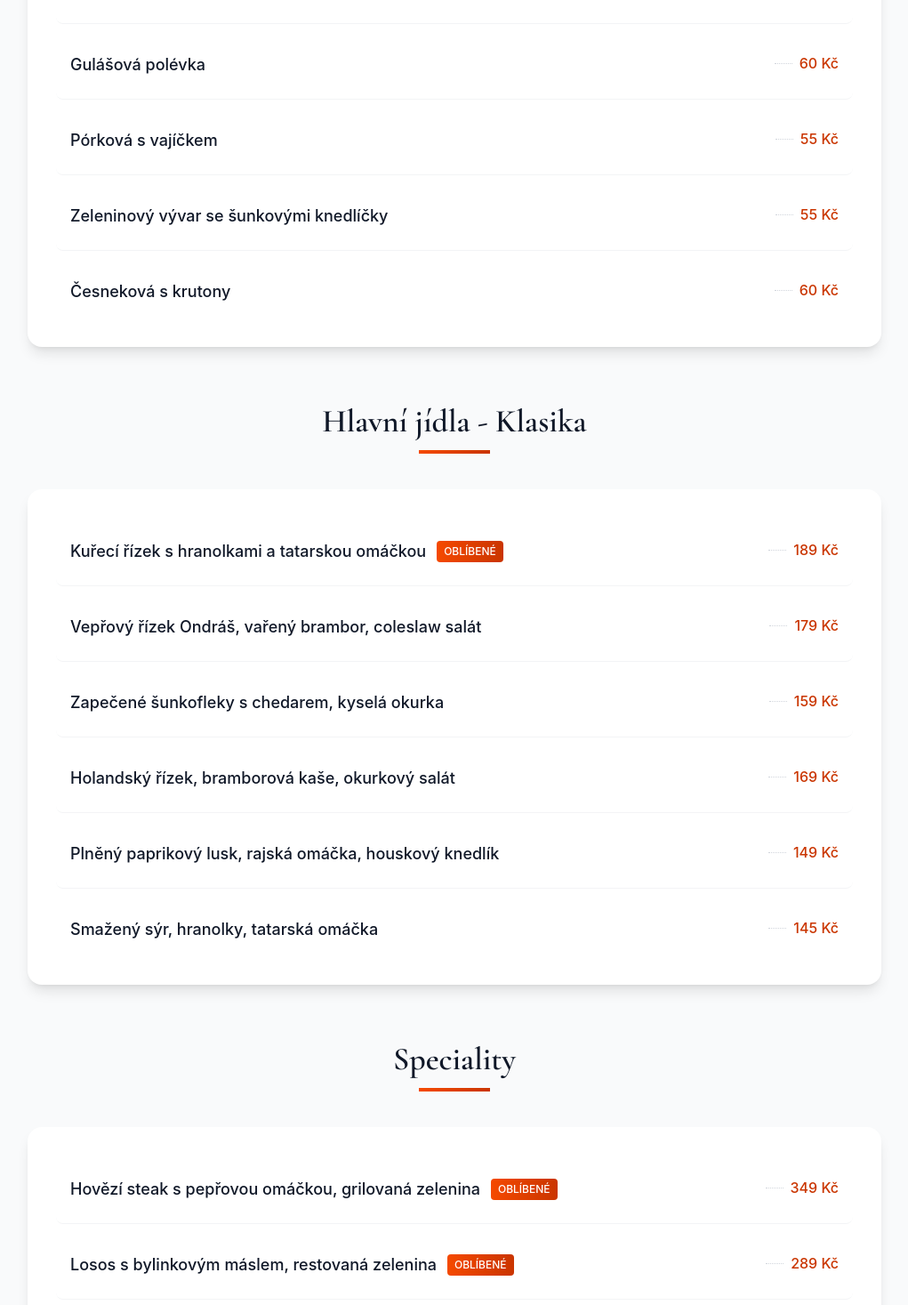
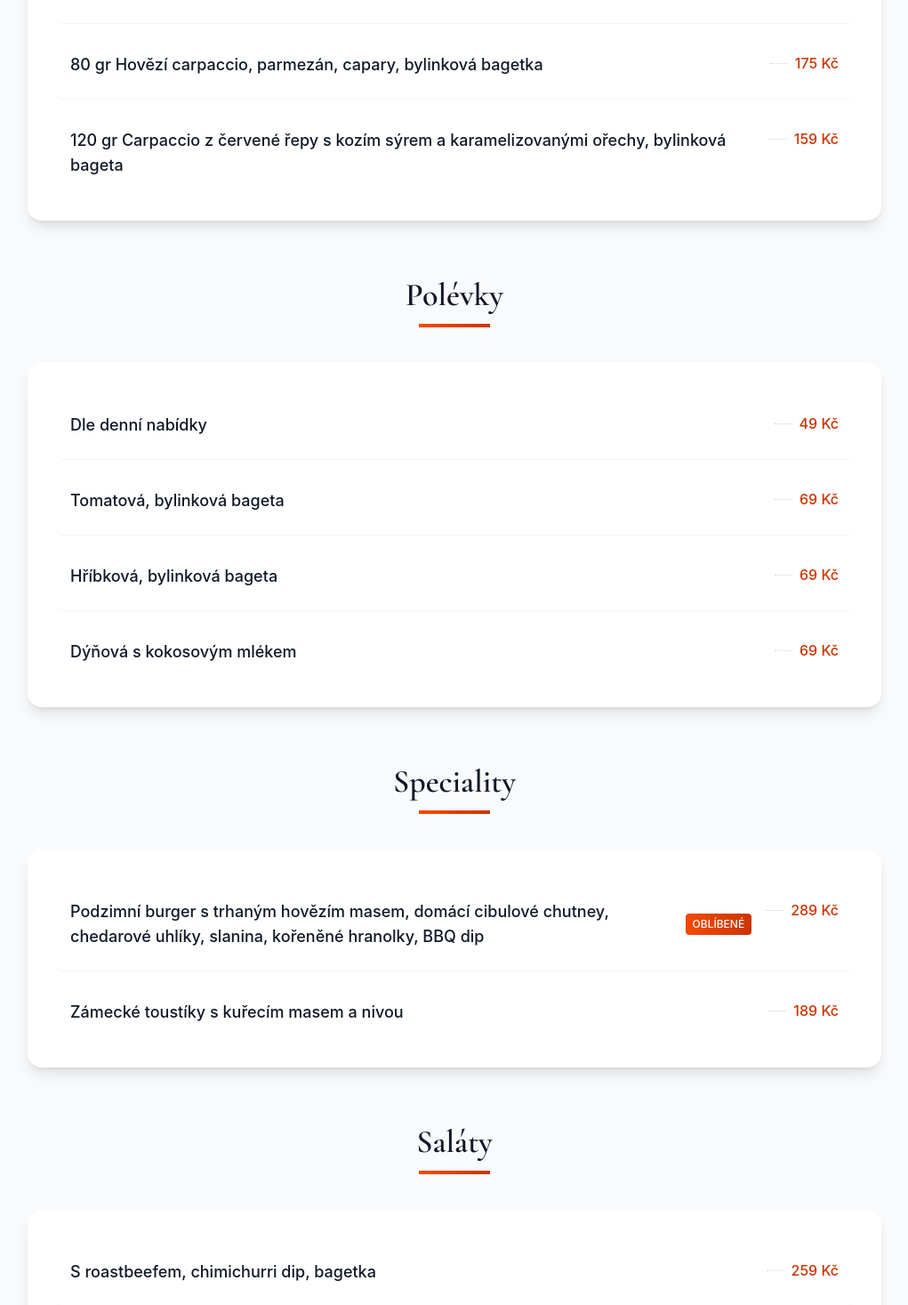
Before and after one commit to mesconliska-maker/Z-meck-restaurace, a React (Vite) app: page /menu in a window 1280 px wide. Shown: the part 743-2210 px from the top of the page at 89% size, without its empty margins (129-1150 px from the left). Built offline with nearby package versions, Linux system fonts and the light colour scheme.

Commit message:
Update Menu.tsx

```diff
--- a/src/app/pages/Menu.tsx
+++ b/src/app/pages/Menu.tsx
@@ -4,71 +4,124 @@ import { ImageWithFallback } from "../components/figma/ImageWithFallback";
 const menuCategories = [
   {
     id: 1,
-    name: "Polévky",
+    name: "Studené předkrmy",
     items: [
-      { name: "Masový vývar se zeleninou a játrovými knedlíčky", price: "55 Kč" },
-      { name: "Krkonošská zelňačka", price: "55 Kč" },
-      { name: "Gulášová polévka", price: "60 Kč" },
-      { name: "Pórková s vajíčkem", price: "55 Kč" },
-      { name: "Zeleninový vývar se šunkovými knedlíčky", price: "55 Kč" },
-      { name: "Česneková s krutony", price: "60 Kč" }
+      { name: "100 gr Domácí hovězí roastbeef, aioli dip, kapary, bagetka", price: "175 Kč" },
+      { name: "100 gr Tatarský biftek, 3 ks topinek", price: "175 Kč" },
+      { name: "80 gr Hovězí carpaccio, parmezán, capary, bylinková bagetka", price: "175 Kč" },
+      { name: "120 gr Carpaccio z červené řepy s kozím sýrem a karamelizovanými ořechy, bylinková bageta", price: "159 Kč" }
     ]
   },
   {
     id: 2,
-    name: "Hlavní jídla - Klasika",
+    name: "Polévky",
     items: [
-      { name: "Kuřecí řízek s hranolkami a tatarskou omáčkou", price: "189 Kč", popular: true },
-      { name: "Vepřový řízek Ondráš, vařený brambor, coleslaw salát", price: "179 Kč" },
-      { name: "Zapečené šunkofleky s chedarem, kyselá okurka", price: "159 Kč" },
-      { name: "Holandský řízek, bramborová kaše, okurkový salát", price: "169 Kč" },
-      { name: "Plněný paprikový lusk, rajská omáčka, houskový knedlík", price: "149 Kč" },
-      { name: "Smažený sýr, hranolky, tatarská omáčka", price: "145 Kč" }
+      { name: "Dle denní nabídky", price: "49 Kč" },
+      { name: "Tomatová, bylinková bageta", price: "69 Kč" },
+      { name: "Hříbková, bylinková bageta", price: "69 Kč" },
+      { name: "Dýňová s kokosovým mlékem", price: "69 Kč" }
     ]
   },
   {
     id: 3,
     name: "Speciality",
     items: [
-      { name: "Hovězí steak s pepřovou omáčkou, grilovaná zelenina", price: "349 Kč", popular: true },
-      { name: "Losos s bylinkovým máslem, restovaná zelenina", price: "289 Kč", popular: true },
-      { name: "Pečené králičí stehno, špenát, špekový bramborový knedlík", price: "249 Kč" },
-      { name: "Tajemství trhanovského zámku, domácí bramborové plátky, tatarka", price: "269 Kč" },
-      { name: "Kuřecí medailonky s pikantní hořčičnou omáčkou, divoká rýže", price: "199 Kč" },
-      { name: "Pečená kuřecí roláda, pařížský brambor s bylinkami, dijonský dip", price: "189 Kč" }
+      { name: "Podzimní burger s trhaným hovězím masem, domácí cibulové chutney, chedarové uhlíky, slanina, kořeněné hranolky, BBQ dip", price: "289 Kč", popular: true },
+      { name: "Zámecké toustíky s kuřecím masem a nivou", price: "189 Kč" }
     ]
   },
   {
     id: 4,
     name: "Saláty",
     items: [
-      { name: "Zeleninový salát s caesar dresinkem a kuřecím masem, slaninový chips, parmezán, bageta", price: "169 Kč" },
-      { name: "Salát s kuřecími nugetkami a domácím dresinkem", price: "159 Kč" },
-      { name: "Řecký salát s fetou, olivami a zeleninou", price: "149 Kč" },
-      { name: "Teplý kozí sýr na salátu s medovou zálivkou", price: "179 Kč" }
+      { name: "S roastbeefem, chimichurri dip, bagetka", price: "259 Kč" },
+      { name: "S rozpečeným hermelínem, karamelizované ořechy, vinaigrette, bylinková bageta", price: "249 Kč" },
+      { name: "S kuřecím masem, slaninový chips, parmezán, caesar dresink a bylinková bageta", price: "249 Kč", popular: true },
+      { name: "S kuřecím masem a zámeckým dipem, bylinková bageta", price: "239 Kč" }
     ]
   },
   {
     id: 5,
-    name: "Dezerty",
+    name: "Bezmasá jídla",
     items: [
-      { name: "Domácí jablečný závin se šlehačkou", price: "75 Kč" },
-      { name: "Palačinky s čokoládou a šlehačkou", price: "85 Kč" },
-      { name: "Crème brûlée", price: "95 Kč" },
-      { name: "Tiramisu", price: "95 Kč" },
-      { name: "Zmrzlinový pohár s ovocem", price: "89 Kč" }
+      { name: "100 gr Smažený sýr, tatarka", price: "159 Kč" },
+      { name: "150 gr Rozpečený hermelín, restovaná cherry rajčátka s pařížským bramborem na cibulce a hráškovými lusky, Jack Daniels dip", price: "189 Kč" },
+      { name: "200 gr Smažený sýrový talíř (eidam, niva, balkánský sýr, hermelín), spousta čerstvé zeleniny, bylinkový dip, brusinky", price: "229 Kč" }
     ]
   },
   {
     id: 6,
-    name: "Nápoje",
+    name: "Ryby",
     items: [
-      { name: "Čepované pivo 0,5l", price: "45 Kč" },
-      { name: "Víno bílé/červené 0,2l", price: "55 Kč" },
-      { name: "Domácí limonáda 0,4l", price: "65 Kč" },
-      { name: "Káva espresso", price: "45 Kč" },
-      { name: "Cappuccino", price: "55 Kč" },
-      { name: "Nealko nápoje 0,3l", price: "35 Kč" }
+      { name: "200 gr Losos filet s limetkovou omáčkou a červeným pepřem, grilovaný pórek s cherry rajčátky a hráškovými lusky, batátové hranolky", price: "319 Kč", popular: true },
+      { name: "200 gr Losos filet s bylinkovým máslem a spoustou čerstvé zeleniny, chimichurri dip", price: "299 Kč" }
+    ]
+  },
+  {
+    id: 7,
+    name: "Drůbež",
+    items: [
+      { name: "200 gr Sweet chilli kuřecí medailonky s grilovanou zeleninou, cibulové kroužky, aioli dip", price: "259 Kč" },
+      { name: "200 gr Kachní prso se švestkovou omáčkou, šťouchaný slaninový brambor", price: "279 Kč", popular: true },
+      { name: "200 gr Kuřecí steak s bylinkovým máslem, spousta čerstvé zeleniny, chipotle majonéza a chimichurri dip", price: "259 Kč" },
+      { name: "200 gr Smažený kuřecí řízek obalený v sezamu", price: "189 Kč" },
+      { name: "200 gr Mini bramborové noky s kuřecím masem, cherry rajčátky, mozzarellou a jemnou tomatovou omáčkou", price: "249 Kč" },
+      { name: "200 gr Kuřecí jehla s parmskou šunkou, podzimní grilovaná zelenina, jemná vinná omáčka, pikantní hranolky", price: "269 Kč" }
+    ]
+  },
+  {
+    id: 8,
+    name: "Vepřové maso",
+    items: [
+      { name: "200 gr Vepřové medailonky s hříbkovou omáčkou", price: "259 Kč" },
+      { name: "200 gr Špalíček z vepřové panenky na liškách, slaninové hráškové lusky, demi glace, cibulové kroužky, aioli dip", price: "299 Kč", popular: true },
+      { name: "200 gr Podzimní špalíček z vepřové panenky na zeleném pepři, grilovaná zelenina, cibulové chutney, aioli dip", price: "299 Kč" },
+      { name: "200 gr Řízečky z vepřové panenky v panko strouhance, šťouchaný slaninový brambor, zelný salát s křenem", price: "299 Kč" },
+      { name: "200 gr Smažený vepřový řízek", price: "189 Kč" }
+    ]
+  },
+  {
+    id: 9,
+    name: "Hovězí maso",
+    items: [
+      { name: "200 gr Hovězí steak na zeleném pepři, hráškové lusky se slaninou, cibulové kroužky, aioli dip", price: "379 Kč", popular: true }
+    ]
+  },
+  {
+    id: 10,
+    name: "Přílohy",
+    items: [
+      { name: "180 gr Hranolky s chedarovým přelivem posypané drcenou cibulkou se slaninou", price: "75 Kč" },
+      { name: "180 gr Batátové hranolky", price: "75 Kč" },
+      { name: "180 gr Hranolky, krokety", price: "50 Kč" },
+      { name: "150 gr Opékaný pařížský brambor", price: "50 Kč" },
+      { name: "180 gr Americký brambor", price: "50 Kč" },
+      { name: "180 gr Šťouchaný slaninový brambor", price: "50 Kč" },
+      { name: "180 gr Vařený brambor", price: "37 Kč" },
+      { name: "180 gr Bramboráčky", price: "50 Kč" },
+      { name: "150 gr Pečená zelenina", price: "69 Kč" },
+      { name: "80 gr Kečup", price: "25 Kč" },
+      { name: "80 gr Tatarská omáčka", price: "35 Kč" },
+      { name: "180 gr Zelný salát", price: "47 Kč" },
+      { name: "200 gr Míchaný salát", price: "79 Kč" }
+    ]
+  },
+  {
+    id: 11,
+    name: "Dětské jídlo",
+    items: [
+      { name: "100 gr Kuřecí řízek, hranolky, kečup", price: "179 Kč" }
+    ]
+  },
+  {
+    id: 12,
+    name: "Dezerty",
+    items: [
+      { name: "Čokoládový fondant s vanilkovou zmrzlinou", price: "105 Kč", popular: true },
+      { name: "Cheesecake s malinovou omáčkou", price: "99 Kč" },
+      { name: "Horké maliny", price: "99 Kč" },
+      { name: "Palačinky s pistáciovým krémem, čokoládou a kadaif nudličky", price: "99 Kč" },
+      { name: "Podzimní lívance s jablečným rozvarem a vanilkovou omáčkou, karamelizované ořechy", price: "99 Kč" }
     ]
   }
 ];
```
